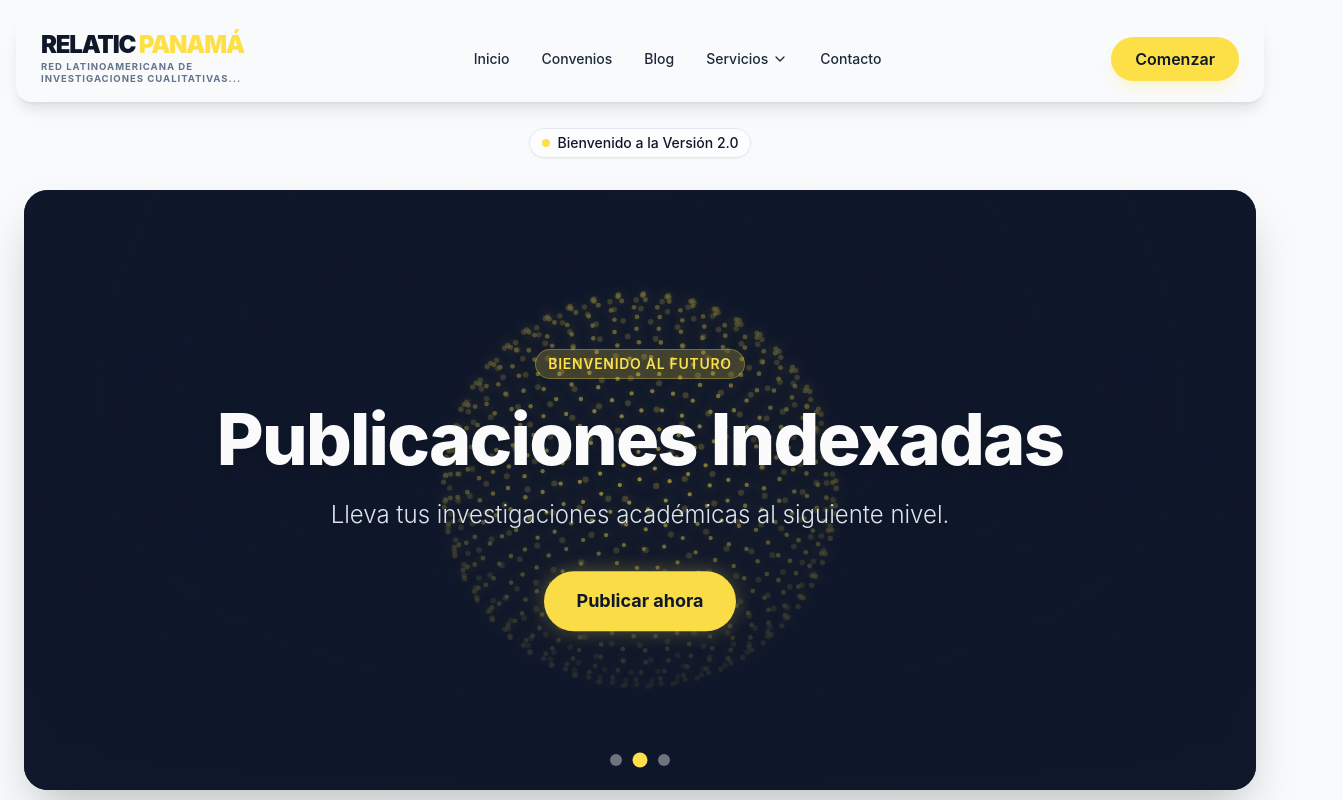
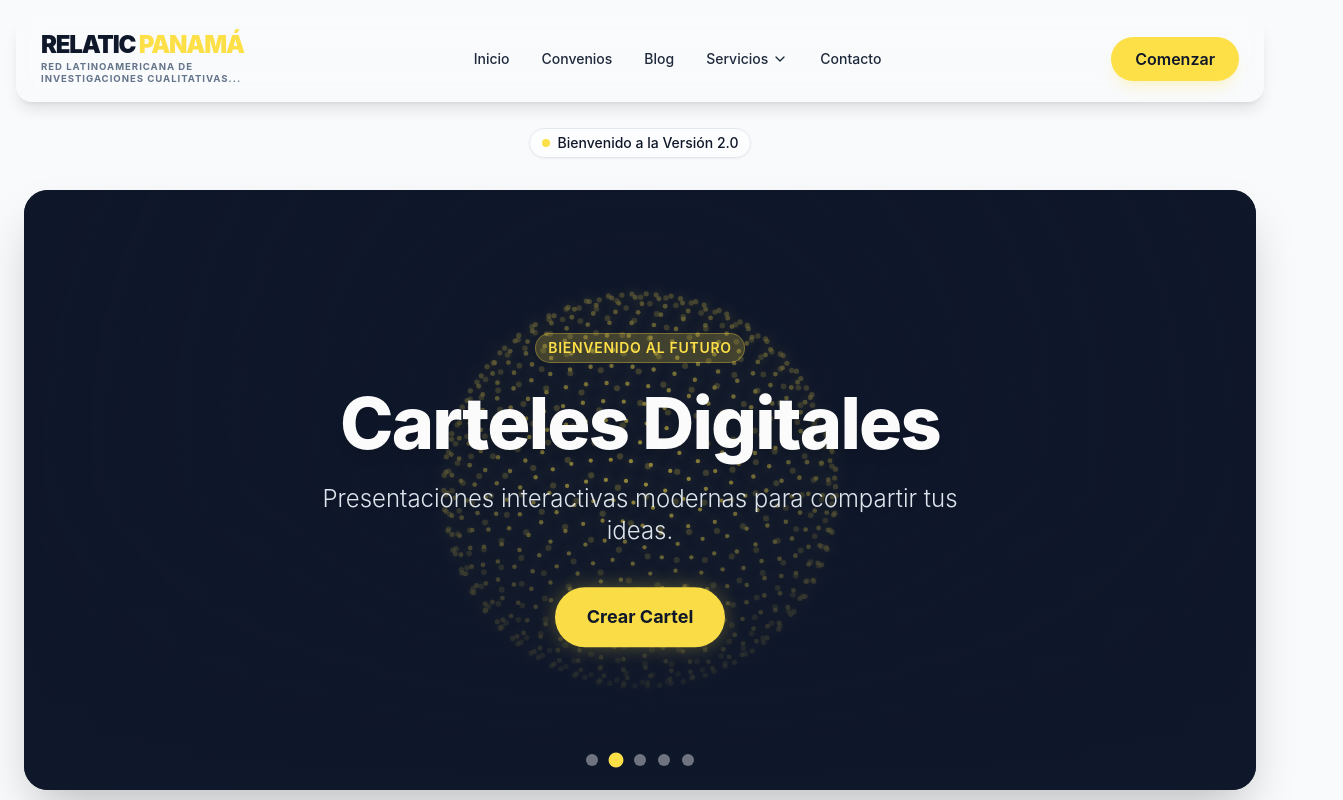
Before and after one commit to Gill3010/relaticV2, a React (Vite) app: page / in a window 1280 px wide. Shown: the top 800 px of the page, 1343 px wide, since content can reach past the window. Built offline with nearby package versions, Linux system fonts and the light colour scheme.

Commit message:
feat: hero con giro continuo del globo + 5 slides

```diff
--- a/src/components/sections/Footer.tsx
+++ b/src/components/sections/Footer.tsx
@@ -76,7 +76,7 @@ export function Footer() {
                             <div className="p-2.5 rounded-xl bg-slate-800/60 shadow-inner border border-slate-700/50 flex items-center justify-center">
                                 <Mail className="w-4 h-4 text-slate-300" />
                             </div>
-                            <a href="mailto:gerencia@relaticpanama.org" className="hover:text-cta transition-colors text-base text-slate-200">gerencia@relaticpanama.org</a>
+                            <a href="mailto:administracion@relaticpanama.org" className="hover:text-cta transition-colors text-base text-slate-200">administracion@relaticpanama.org</a>
                         </li>
                         <li className="flex items-center gap-3">
                             <div className="p-2.5 rounded-xl bg-slate-800/60 shadow-inner border border-slate-700/50 flex items-center justify-center">
@@ -97,7 +97,7 @@ export function Footer() {
 
             <div className="max-w-7xl mx-auto pt-8 border-t border-slate-800/60 flex flex-col md:flex-row justify-between items-center text-sm text-slate-500 gap-4">
                 <div className="text-center md:text-left">
-                    <p>© {currentYear} RelaticV2. Todos los derechos reservados.</p>
+                    <p>© {currentYear} Relatic Panamá. Todos los derechos reservados.</p>
                     <p className="mt-1">Ciencia, Tecnología e Innovación.</p>
                 </div>
                 <div className="flex flex-col items-center md:items-end gap-2">
--- a/src/components/sections/Hero.tsx
+++ b/src/components/sections/Hero.tsx
@@ -6,24 +6,38 @@ export function Hero() {
     const slides = [
         {
             id: 1,
-            title: "Educación Continua",
-            description: "Plataformas modernas para el aprendizaje en la era digital.",
+            title: "Revistas Indexadas",
+            description: "Publicación académica de alto impacto para investigadores y autores.",
+            ctaText: "Publicar ahora",
+            link: "#revistas"
+        },
+        {
+            id: 2,
+            title: "Carteles Digitales",
+            description: "Presentaciones interactivas modernas para compartir tus ideas.",
+            ctaText: "Crear Cartel",
+            link: "#carteles"
+        },
+        {
+            id: 3,
+            title: "Libros Digitales",
+            description: "Edición y distribución de e-books para llegar a más lectores.",
+            ctaText: "Publicar Libro",
+            link: "#libros"
+        },
+        {
+            id: 4,
+            title: "Aprendizaje Continuo",
+            description: "Cursos y actualizaciones constantes para mantenerte a la vanguardia.",
             ctaText: "Ver Cursos",
             link: "#cursos"
         },
         {
-            id: 2,
-            title: "Publicaciones Indexadas",
-            description: "Lleva tus investigaciones académicas al siguiente nivel.",
-            ctaText: "Publicar ahora",
-            link: "#revistas"
-        },
-        {
-            id: 3,
-            title: "Carteles Digitales",
-            description: "La forma más dinámica e interactiva de presentar tus ideas.",
-            ctaText: "Crear Cartel",
-            link: "#carteles"
+            id: 5,
+            title: "Propiedad Intelectual",
+            description: "Protección de tus creaciones — próximamente disponible.",
+            ctaText: "Saber más",
+            link: "#propiedad"
         },
     ];
 
@@ -49,10 +63,9 @@ export function Hero() {
         let particles: { x: number, y: number, z: number }[] = [];
         let rotationX = 0;
         let rotationY = 0;
+        // Normalized mouse position [-1, 1] used as speed boost
         let mouseX = 0;
         let mouseY = 0;
-        let targetRotationX = 0;
-        let targetRotationY = 0;
 
         const initParticles = () => {
             particles = [];
@@ -89,12 +102,9 @@ export function Hero() {
 
         const handleMouseMove = (e: MouseEvent) => {
             const rect = canvas.getBoundingClientRect();
-            // Normalizar a [-1, 1]
+            // Normalizar a [-1, 1]: el cursor aporta un boost proporcional a su distancia del centro
             mouseX = ((e.clientX - rect.left) / canvas.width) * 2 - 1;
             mouseY = ((e.clientY - rect.top) / canvas.height) * 2 - 1;
-
-            targetRotationX = mouseY * 0.3; // Limitamos qué tanto gira para no marear
-            targetRotationY = mouseX * 0.3;
         };
 
         canvas.addEventListener('mousemove', handleMouseMove);
@@ -104,11 +114,17 @@ export function Hero() {
         const animate = () => {
             ctx.clearRect(0, 0, canvas.width, canvas.height);
 
-            const autoSpeedX = 0.003;
-            const autoSpeedY = 0.005;
+            // Velocidad base constante (el globo NUNCA para)
+            const autoSpeedX = 0.002;
+            const autoSpeedY = 0.008;
 
-            rotationX += (targetRotationX - rotationX) * 0.08 + autoSpeedX;
-            rotationY += (targetRotationY - rotationY) * 0.08 + autoSpeedY;
+            // El cursor suma velocidad adicional proporcional a su posición:
+            // cursor a la derecha → gira más rápido a la derecha, etc.
+            const boostY = mouseX * 0.025;
+            const boostX = mouseY * 0.012;
+
+            rotationX += autoSpeedX + boostX;
+            rotationY += autoSpeedY + boostY;
 
             const cosX = Math.cos(rotationX);
             const sinX = Math.sin(rotationX);
```
